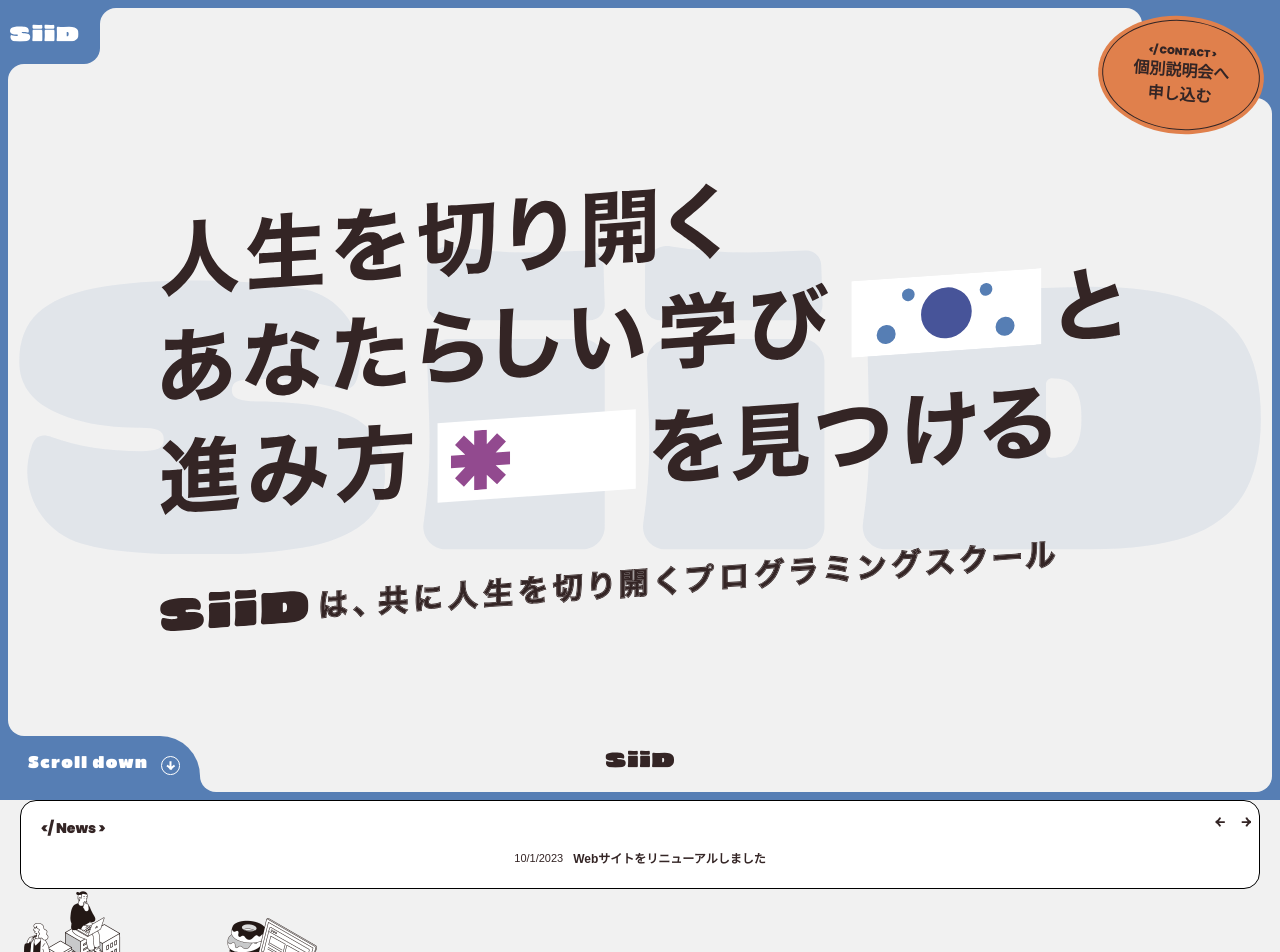
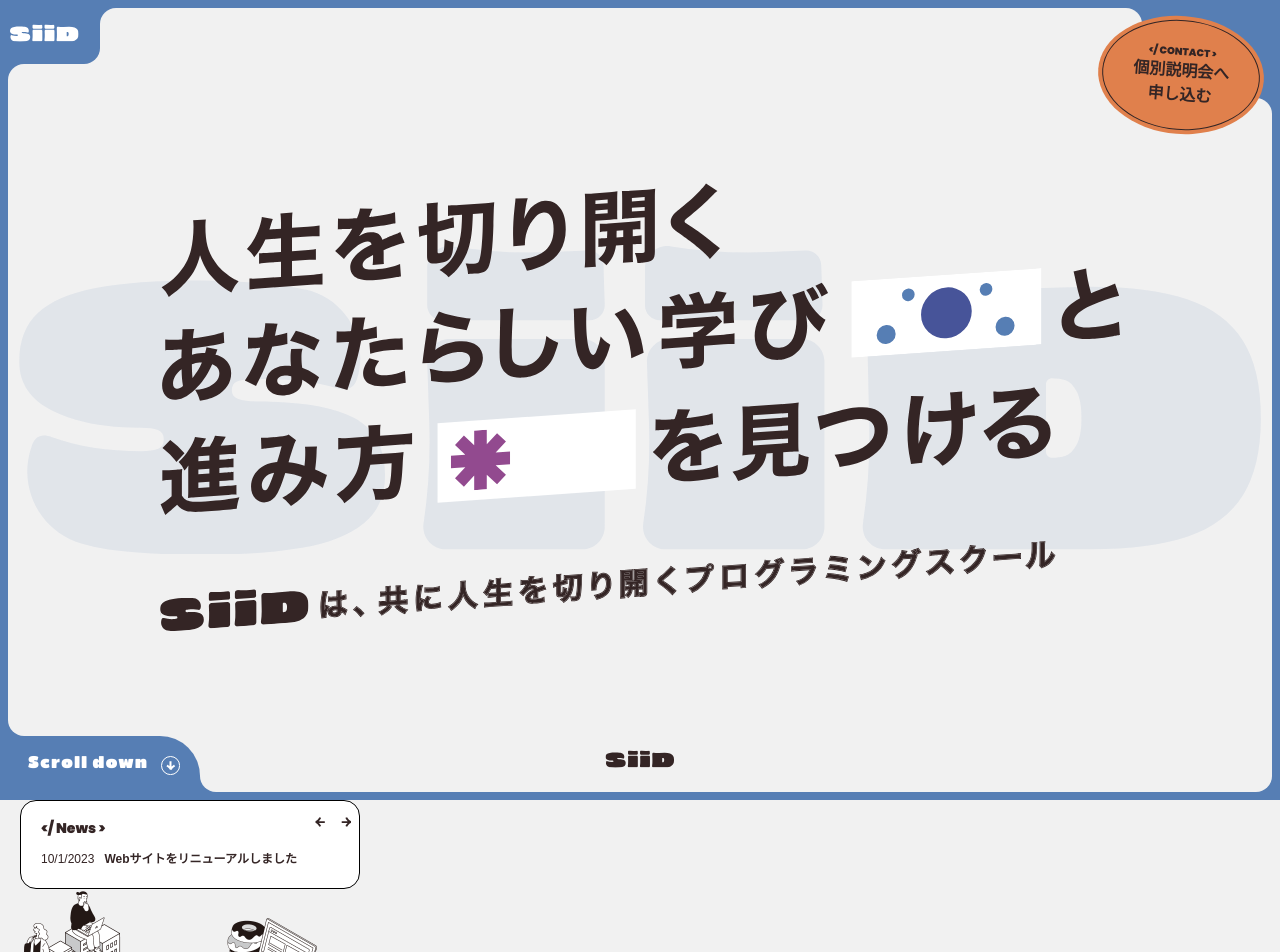
Before and after one commit to seito-developer/siid-web, a Next.js app: page / in a window 1280 px wide. Shown: the top 952 px of the page. Built offline with nearby package versions, Linux system fonts and the light colour scheme.

Commit message:
add: responsive styles

```diff
--- a/src/components/News/News.module.css
+++ b/src/components/News/News.module.css
@@ -25,6 +25,7 @@
     display: flex;
     width: 100%;
     margin: 0;
+    padding: 0;
 }
 
 .News__Item {
@@ -60,3 +61,9 @@
         opacity: 0.5;
     }
 }
+
+@media screen and (min-width: 1280px) {
+    .News {
+        width: 340px;
+    }
+}
--- a/src/components/News/NewsPost/NewsPost.module.css
+++ b/src/components/News/NewsPost/NewsPost.module.css
@@ -1,7 +1,6 @@
 .NewsPost {
     display: flex;
     flex-direction: column;
-    justify-content: center;
 }
 
 .NewsPost__date {
@@ -18,7 +17,7 @@
         flex-direction: row;
         gap: 10px;
     }
-    /* .NewsPost__date {
-
-    }  */
+    .NewsPost__date {
+        font-size: 12px;
+    }
 }
```
